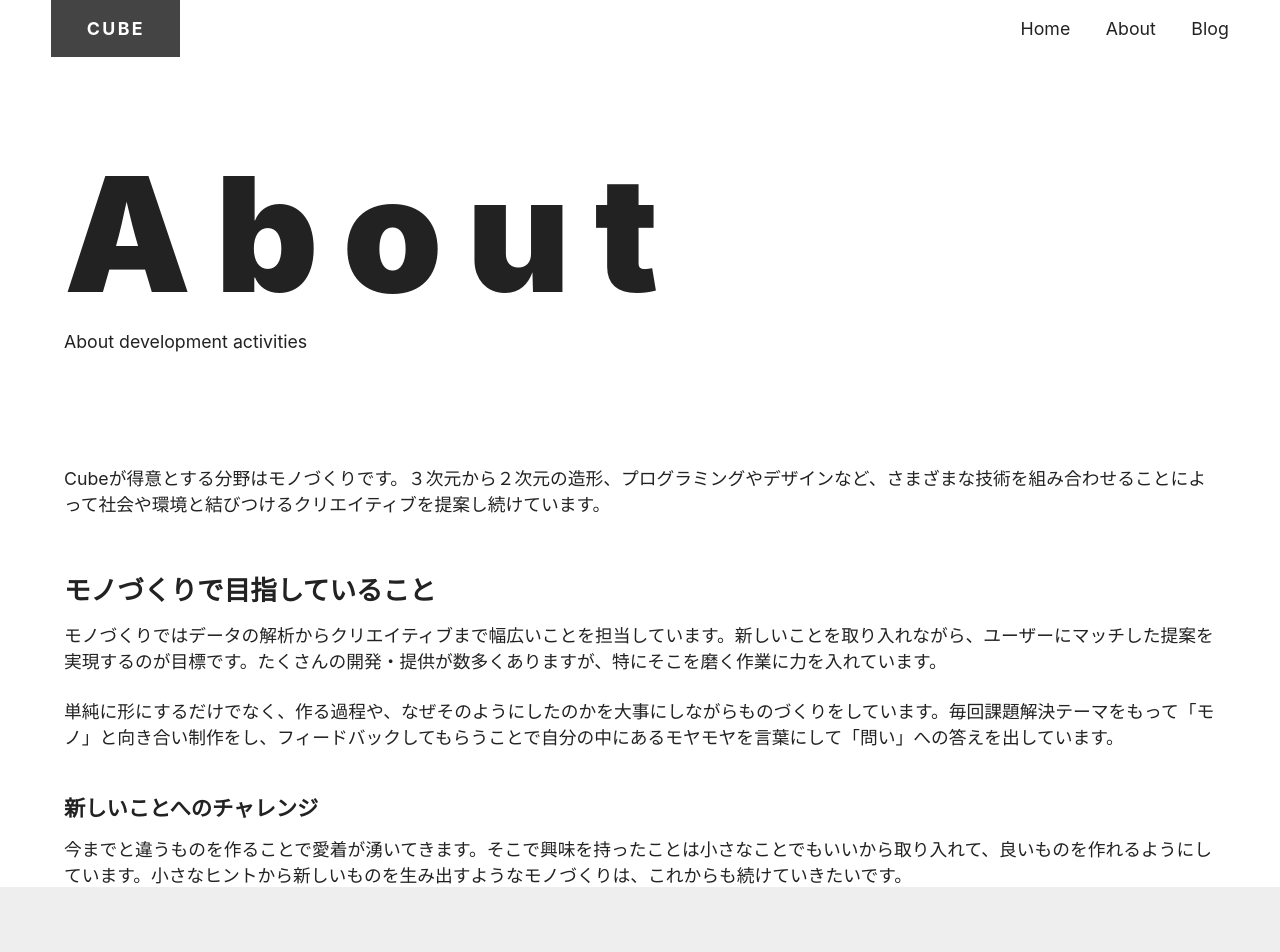
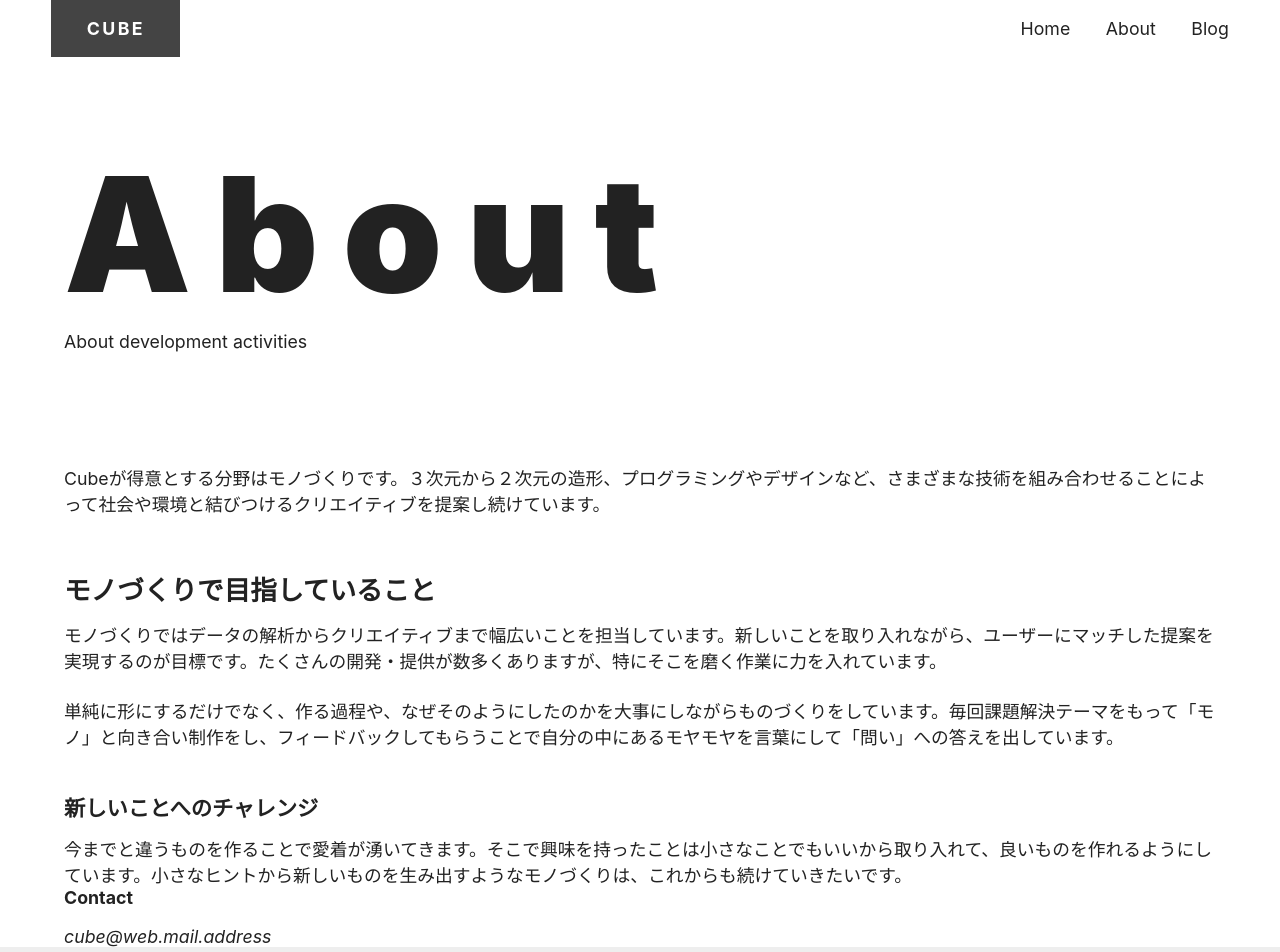
Before and after one commit to itc-s22025/React2, a Next.js app: page /about in a window 1280 px wide. Shown: the top 952 px of the page. Built offline with nearby package versions, Linux system fonts and the light colour scheme.

Commit message:
4.7 Contact作成

```diff
--- /dev/null
+++ b/components/contact.js
@@ -0,0 +1,12 @@
+import s from 'styles/contact.module.css'
+
+const Contact = () => {
+	return(
+		<div className={s.stack}>
+			<h3 className={s.heading}>Contact</h3>
+			<address>cube@web.mail.address</address>
+		</div>
+	)
+}
+
+export default Contact
--- a/pages/about.js
+++ b/pages/about.js
@@ -1,6 +1,7 @@
 import Container from 'components/container'
 import Hero from 'components/hero'
 import PostBody from 'components/post-body'
+import Contact from 'components/contact'
 
 const About = () => {
 	return(
@@ -18,6 +19,8 @@
 				<h3>新しいことへのチャレンジ</h3>
 				<p>今までと違うものを作ることで愛着が湧いてきます。そこで興味を持ったことは小さなことでもいいから取り入れて、良いものを作れるようにしています。小さなヒントから新しいものを生み出すようなモノづくりは、これからも続けていきたいです。</p>
 			</PostBody>
+
+			<Contact />
 		</Container>
 	)
 }
--- /dev/null
+++ b/styles/contact.module.css
@@ -0,0 +1,7 @@
+.stack > * + * {
+        margin-top: var(--stack-space, 1em);
+}
+
+.heading {
+        font-size: var(--body);
+}
```
